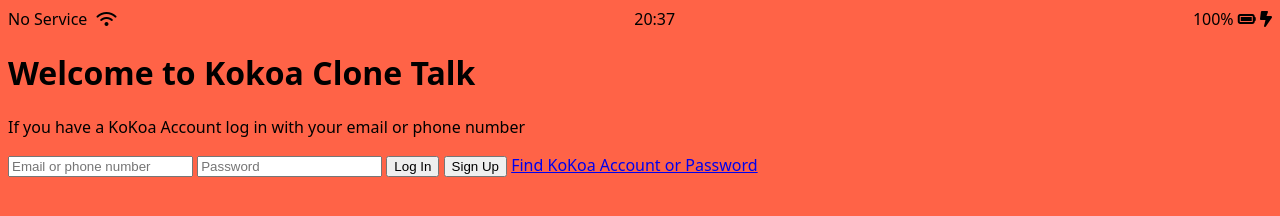
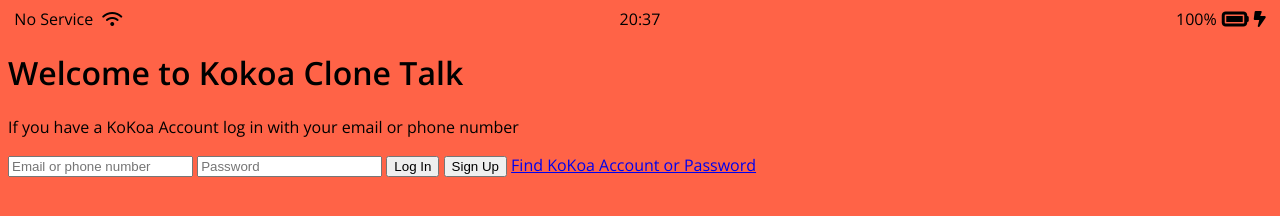
Before and after one commit to nicknick111/2023CodingStudy, a plain HTML site: page index.html in a window 1280 px wide. Drawn offline with nearby package versions, Linux system fonts and the light colour scheme.

Commit message:
Update index.html CssStudy\style.css

```diff
--- a/CssStudy/style.css
+++ b/CssStudy/style.css
@@ -1,13 +1,28 @@
 @import url('https://fonts.googleapis.com/css2?family=Open+Sans:wght@400;600&family=Yellowtail&display=swap');
 body{
     background-color: tomato;
-    font-family: system-ui, -apple-system, BlinkMacSystemFont, 'Segoe UI', Roboto,
-     Oxygen, Ubuntu, Cantarell, 'Open Sans', 'Helvetica Neue', sans-serif;
+    font-family: 'Yellowtail', cursive;
+    font-family: 'Open Sans', sans-serif;
 }
 .status-bar{
     display: flex;
-    justify-content: space-between;
+    justify-content: center;
+}
+.status-bar_column{
+    width: 33%;
 }
 .status-bar_column:first-child span{
     margin-right: 5px;
 }
+.status-bar_column:nth-child(2){
+    display: flex;
+    justify-content: center;
+}
+.status-bar_column:last-child{
+    display: flex;
+    justify-content: flex-end;
+    align-items: center;
+}
+.status-bar_column .fa-battery-full{
+    margin: 0px 5px;
+}
--- a/index.html
+++ b/index.html
@@ -17,7 +17,7 @@
         </div>
         <div class="status-bar_column">
             <span>100%</span>
-            <i class="fa-solid fa-battery-full"></i>
+            <i class="fa-solid fa-battery-full fa-xl"></i>
               <i class="fa-solid fa-bolt-lightning"></i>
         </div>
     </div>
```
